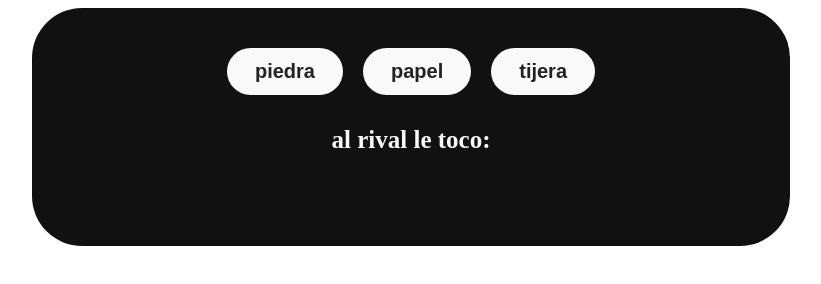
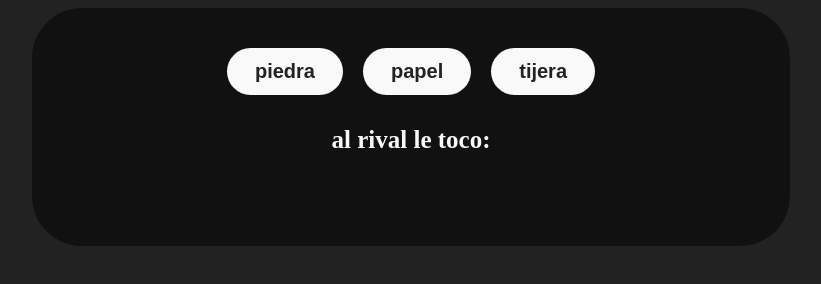
Before and after one commit to JoaquinRodriguez04/piedra-papel-tijera, a plain HTML site: page index.html in a window 1280 px wide. Shown: the whole page, without its empty margins (229-1050 px from the left). Drawn offline with Linux system fonts and the light colour scheme.

Commit message:
se modifico el style.css

```diff
--- a/style.css
+++ b/style.css
@@ -11,7 +11,7 @@
 }
 
 body{
-    background: linear-gradient(to);
+    background: #111111ec;
 }
 
 .width_container{
@@ -31,6 +31,7 @@ body{
 }
 
 .game_container h2{
+    text-align: center;
    font-size: 25px;
    font-weight: bolder;
    color: #f9f9f9;
```
